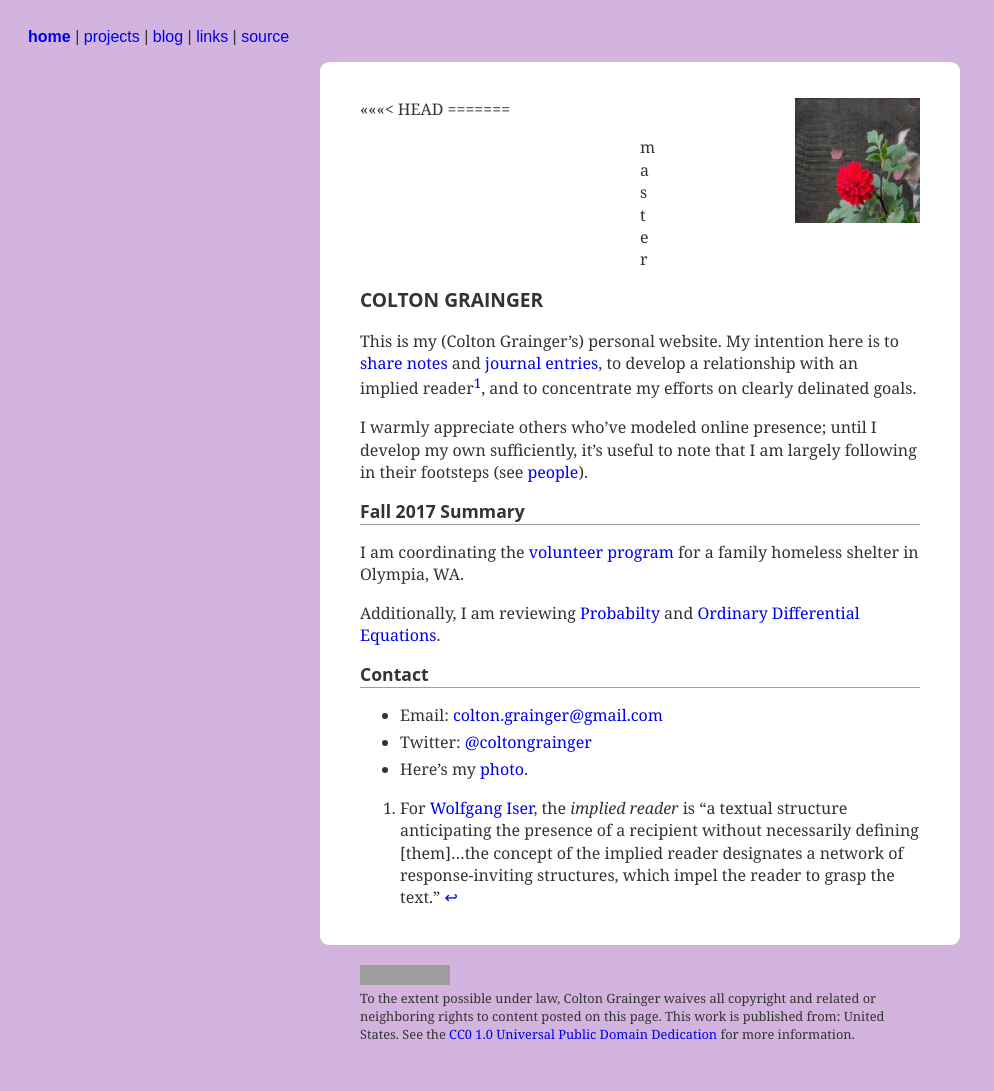
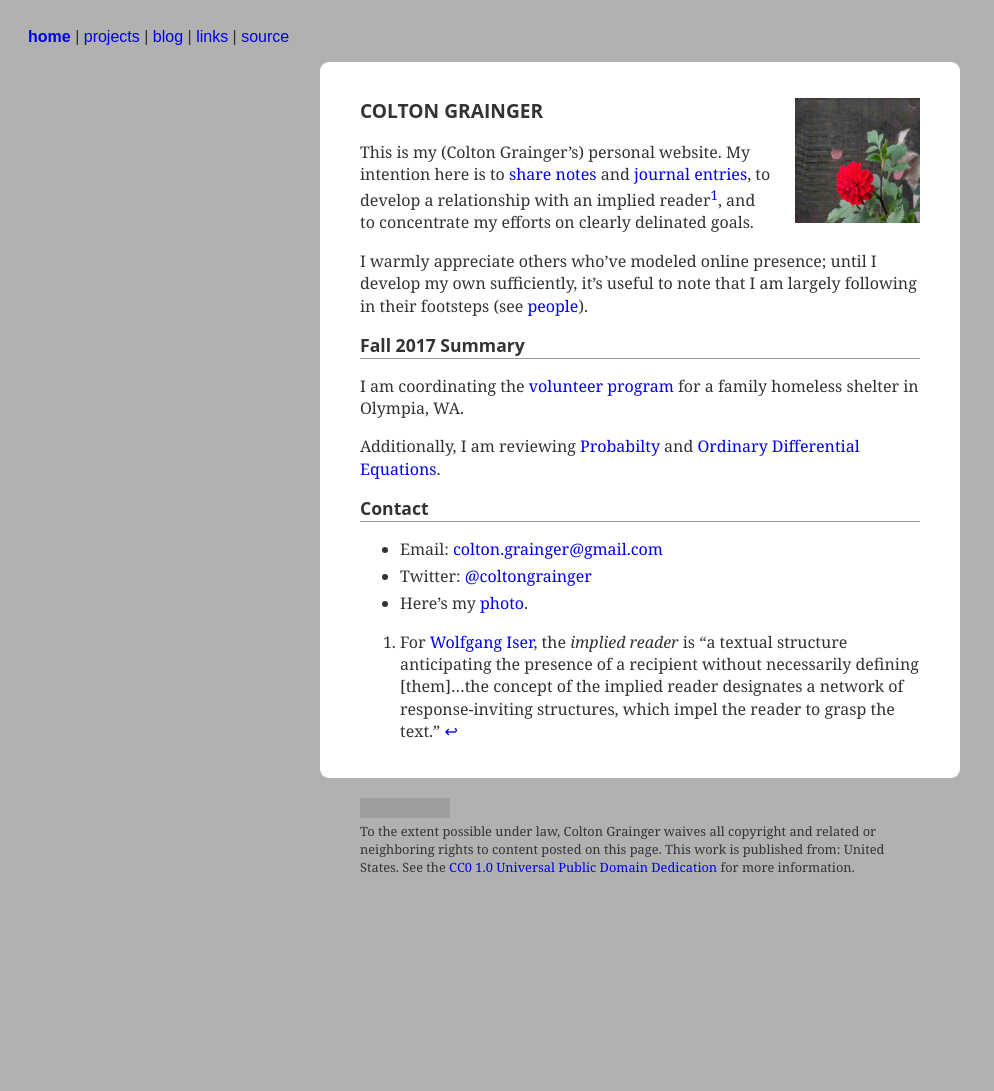
Before and after one commit to coltongrainger/blog, a Jekyll site: the page built from index.md, in a window 1280 px wide. Shown: the whole page, without its empty margins (0-994 px from the left). Built offline with Jekyll 4.4.1, drawn with Linux system fonts in a browser that asks for light colours; our own code applies the rules of GitHub Pages for plain Markdown files; after the commit the page ends 924 px from its top, so only the background shows below that; grey boxes are pictures that could not be loaded.

Commit message:
color scheme

```diff
--- a/_includes/head.html
+++ b/_includes/head.html
@@ -17,7 +17,7 @@
 /* License: CC0 */
 
 body {
-  background-color: #D2B4DE;
+  background-color: #B1B1AF;
   padding: 20px;
   font-family: PT Serif, Georgia, serif;
   color: #333333 ;
@@ -48,7 +48,7 @@ main {
     max-width: 35rem;
     text-align: left;
     word-wrap: break-word;
-    background: white ;
+    background: #ffffff;
     margin-left: auto ;
     margin-right: auto ;
     margin-bottom: 20px ;
--- a/index.md
+++ b/index.md
@@ -5,10 +5,8 @@ order: 1
 modified: 2017-09-15
 date: 2017-07-15
 ---
-<<<<<<< HEAD
+
 <img src="/images/ccg-dogs.jpg" style="float: right; margin: 0px 0px 23px 23px" height="125" width="125">
-=======
->>>>>>> master
 
 # Colton Grainger
 
```
